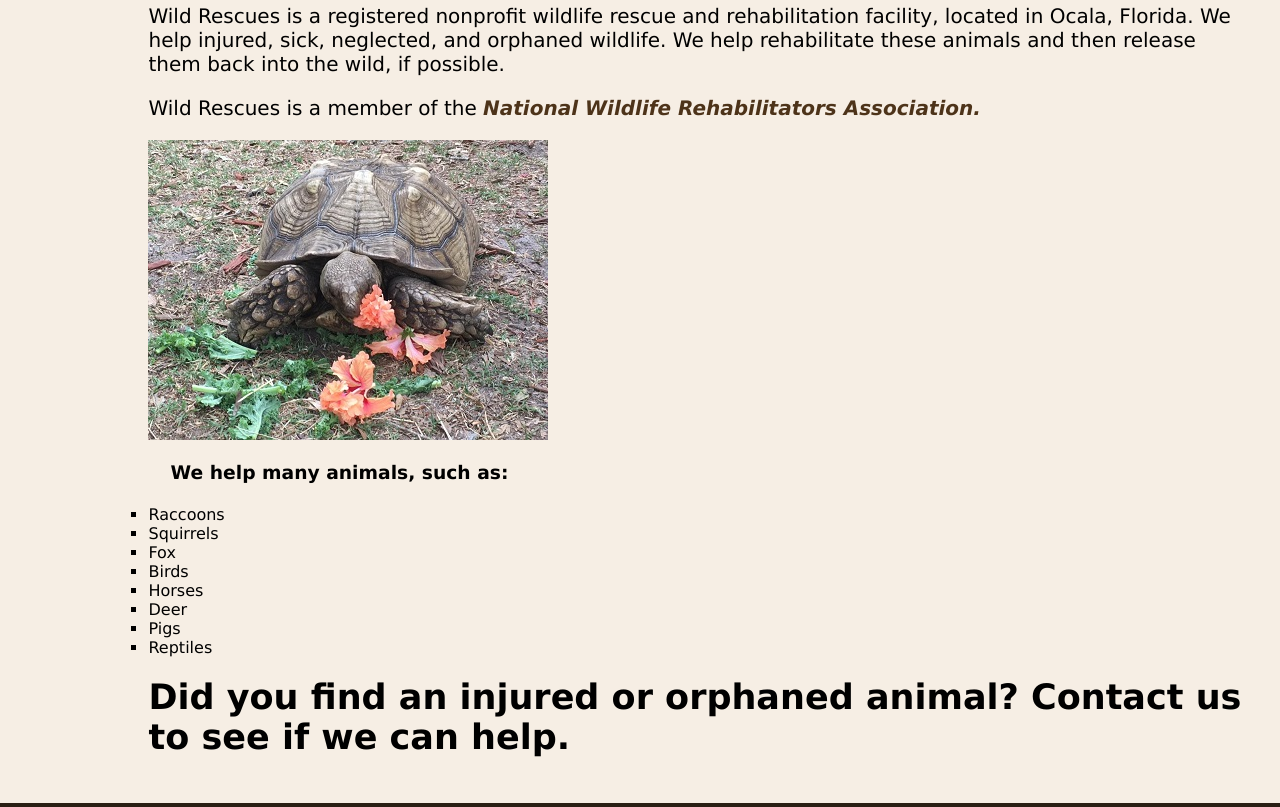
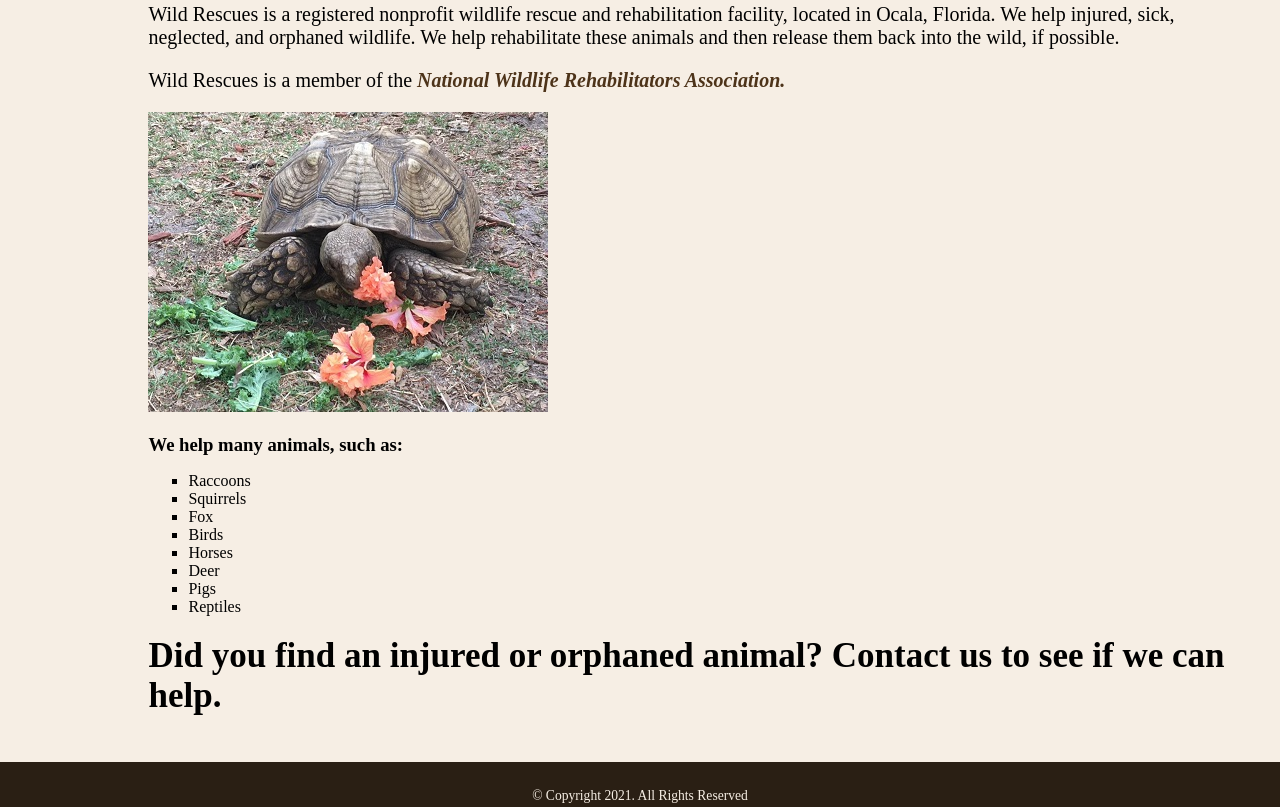
Before and after one commit to StephenADavis/CH-05-Lab-2, a plain HTML site: page about.html in a window 1280 px wide. Shown: the part 898-1705 px from the top of the page. Drawn offline with Linux system fonts and the light colour scheme.

Commit message:
Update styles.css
fixed main styles

```diff
--- a/css/styles.css
+++ b/css/styles.css
@@ -5,7 +5,7 @@
 */
 
 /*CSS Reset */
-body, header, nav, main, footer, img, h1, h3, ul {
+body, header, nav, main, footer, img, h1, h3, nav ul {
   margin: 0;
   padding: 0;
   border: 0;
@@ -64,7 +64,7 @@
   font-size: 1.5em;
   font-family: Geneva, Arial, sans-serif;
   font-weight: bold;
-  border-top: 0.5px;
+  border-width: 0.5px;
   color: #f6eee4;
 }
 
@@ -80,6 +80,7 @@
 /*Style rules for main content*/
 main {
   padding: 2%;
+  font-family: 'Lora', serif;
 }
 
 main p {
@@ -87,7 +88,7 @@
 }
 
 main h3 {
-  padding: 2%;
+  padding-top: 2%;
 }
 
 main ul {
@@ -99,6 +100,10 @@
   text-decoration: none;
   font-weight: bold;
   font-style: italic;
+}
+
+a:link {
+  text-decoration: none;
 }
 
 .action {
@@ -132,46 +137,6 @@
   font-weight: bold;
 }
 
-
-/* Style rules for main content */
-main {
-  padding: 2%;
-  font-family: Verdana, Arial, sans-serif;
-}
-
-main p {
-  font-size: 1.25em;
-}
-
-main h3 {
-  padding-top: 2%;
-}
-
-main ul {
-  list-style-type: square;
-}
-
-.link {
-  color: #4d3319;
-  font-weight: bold;
-  font-style: italic;
-  text-decoration: none;
-}
-
-a:link {
-  text-decoration: none;
-}
-
-.action {
-  font-size: 1.75em;
-  font-weight: bold;
-  text-align: center;
-}
-
-#contact {
-  text-align: center;
-}
-
 /* Style rules for footer content */
 footer {
   text-align: center;
```
